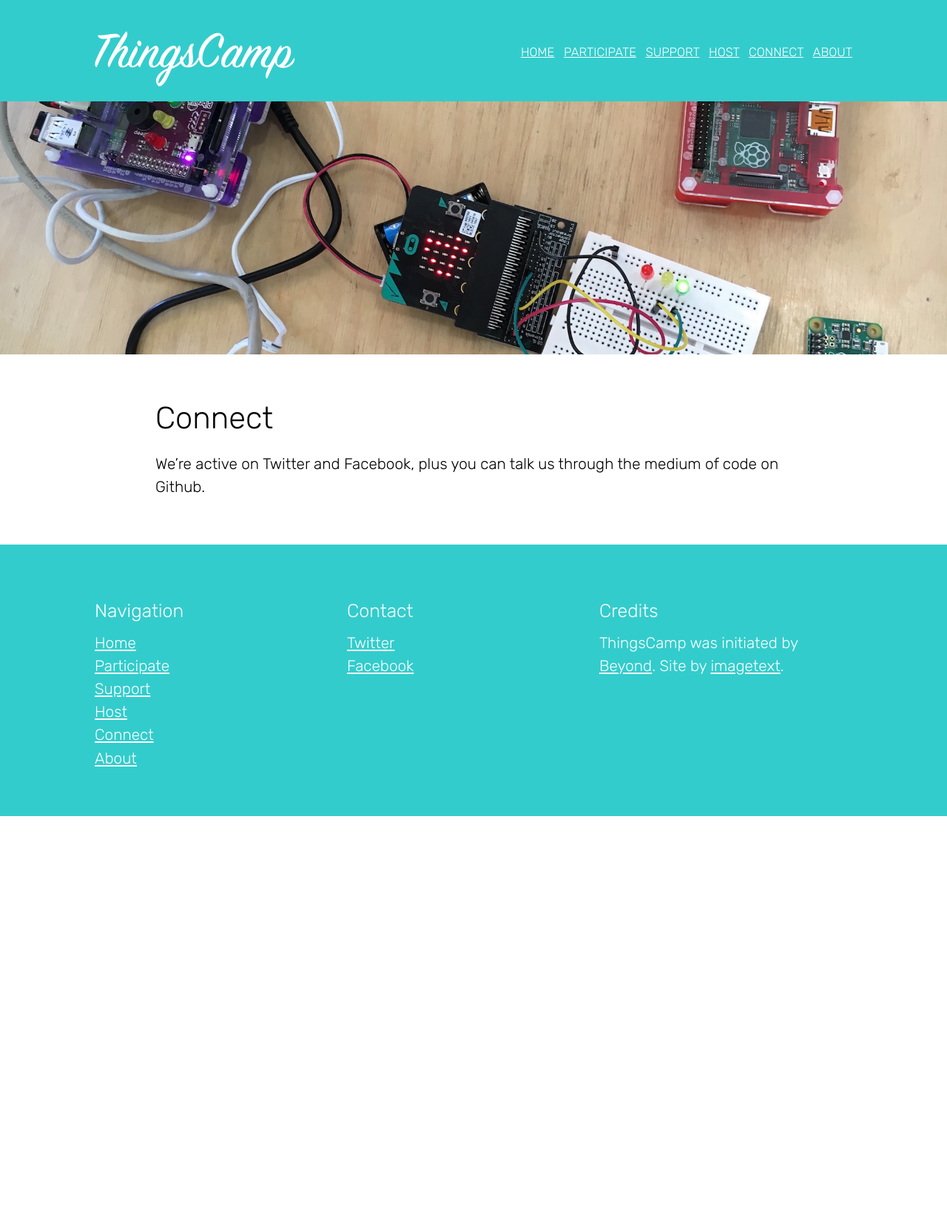
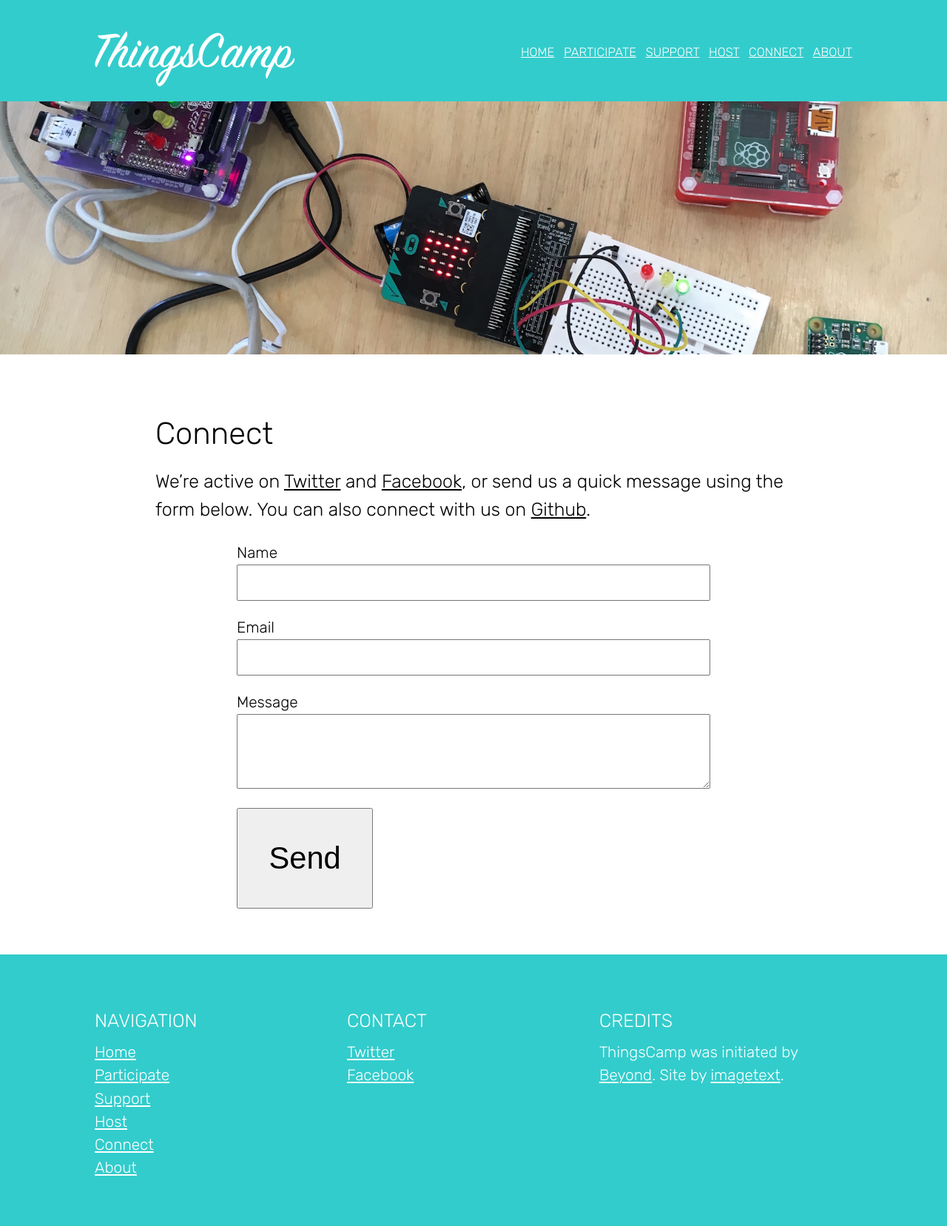
Before and after one commit to thingscamp/thingscamp.github.io, a Jekyll site: the page built from connect.md, in a window 1280 px wide. Shown: the whole page at 74% size. Built offline with Jekyll 4.4.1, drawn with Linux system fonts in a browser that asks for light colours; some web fonts are replaced; before the commit the page ends 1103 px from its top, so only the background shows below that.

Commit message:
Added a contact form.

```diff
--- a/connect.md
+++ b/connect.md
@@ -4,4 +4,15 @@ title: Connect
 permalink: /connect/
 ---
 
-We’re active on Twitter and Facebook, plus you can talk us through the medium of code on Github.
+We’re active on [Twitter](https://twitter.com/thingscamp) and [Facebook](https://www.facebook.com/ThingsCamp-1695084944064500/), or send us a quick message using the form below. You can also connect with us on [Github](https://github.com/thingscamp).
+
+<form action="https://formspree.io/mistergough@gmail.com"
+      method="POST">
+    <label for="name">Name</label>
+    <input type="text" name="name">
+    <label for="_replyto">Email</label>
+    <input type="email" name="_replyto">
+    <label for="message">Message</label>
+    <textarea name="message"></textarea>
+    <input class="button" type="submit" value="Send">
+</form>
--- a/style.scss
+++ b/style.scss
@@ -55,6 +55,7 @@ h1 {
 }
 h2 {
     font-size: 1.4em;
+    text-transform: uppercase;
 }
 .latest h2 {
     font-weight: 400;
@@ -65,6 +66,7 @@ h2 {
 h3 {
     font-size: 1.2em;
     color: #fff;
+    text-transform: uppercase;
 }
 h4 {
     font-size: 1em;
@@ -291,7 +293,7 @@ nav {
 //
 
 #main {
-    padding: 2em 0;
+    padding: 3em 0;
 }
 
 .posts > .post {
@@ -300,9 +302,11 @@ nav {
 
 .posts > .post:last-child {
   padding-bottom: 1em;
-  border-bottom: none;
 }
 
+.entry p {
+    font-size: 1.2em;
+}
 .post {
   blockquote {
     margin: 1.8em .8em;
@@ -323,7 +327,29 @@ nav {
     color: #000;
   }
 }
-
+.entry form {
+    margin: 0 auto;
+    max-width: 640px;
+}
+.entry form input {
+    width: 100%;
+    font-size: 1em;
+    padding: 0.5em;
+    margin-bottom: 1em;
+}
+.entry form input.button {
+    width: auto;
+    font-size: 2em;
+    padding: 1em;
+    margin-bottom: 0;
+}
+.entry form textarea {
+    width: 100%;
+    height: 6em;
+    font-size: 1em;
+    padding: 0.5em;
+    margin-bottom: 1em;
+}
 footer {
     margin: 0 auto;
     padding: 3em 0;
```
Also changed, not shown: 13 other files.
